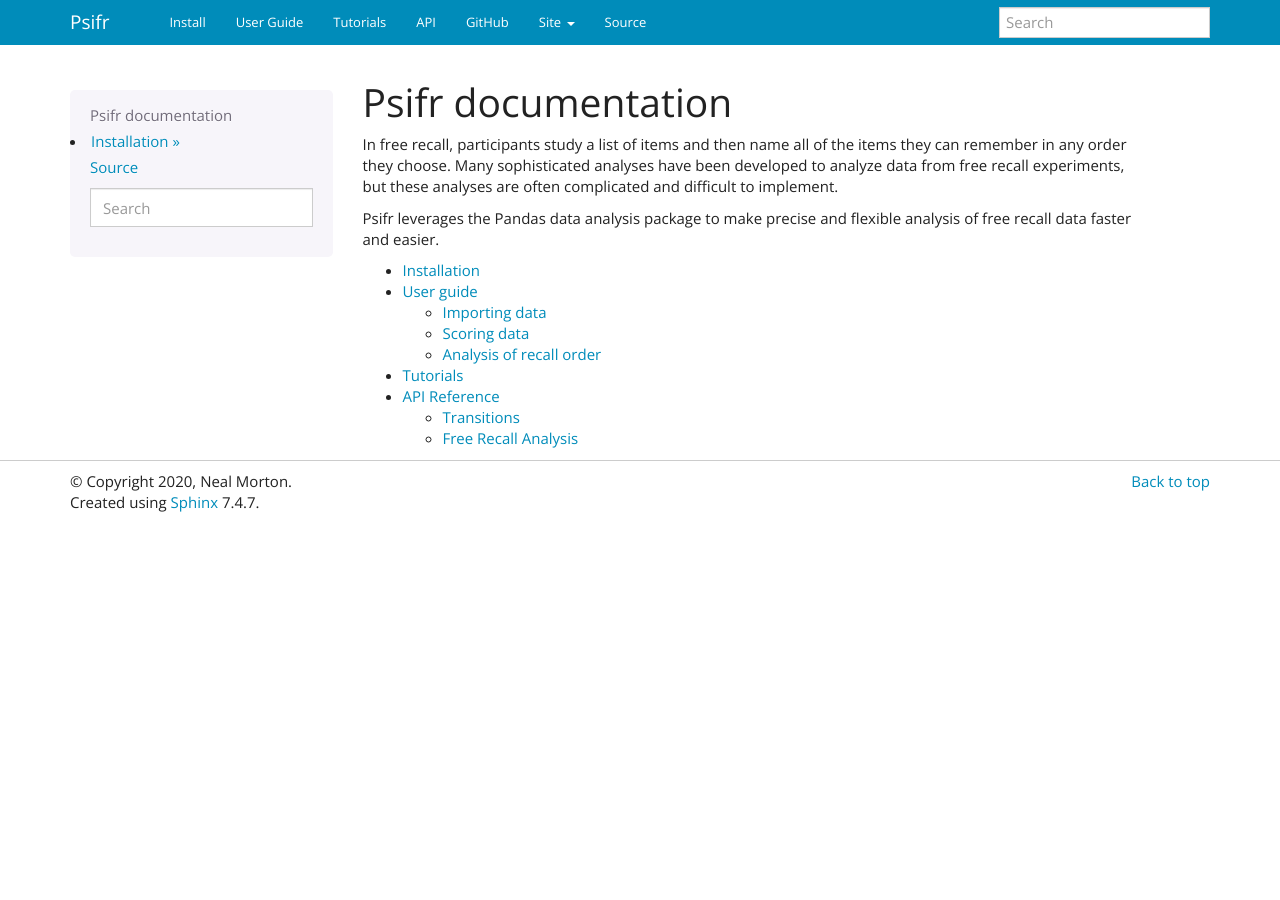
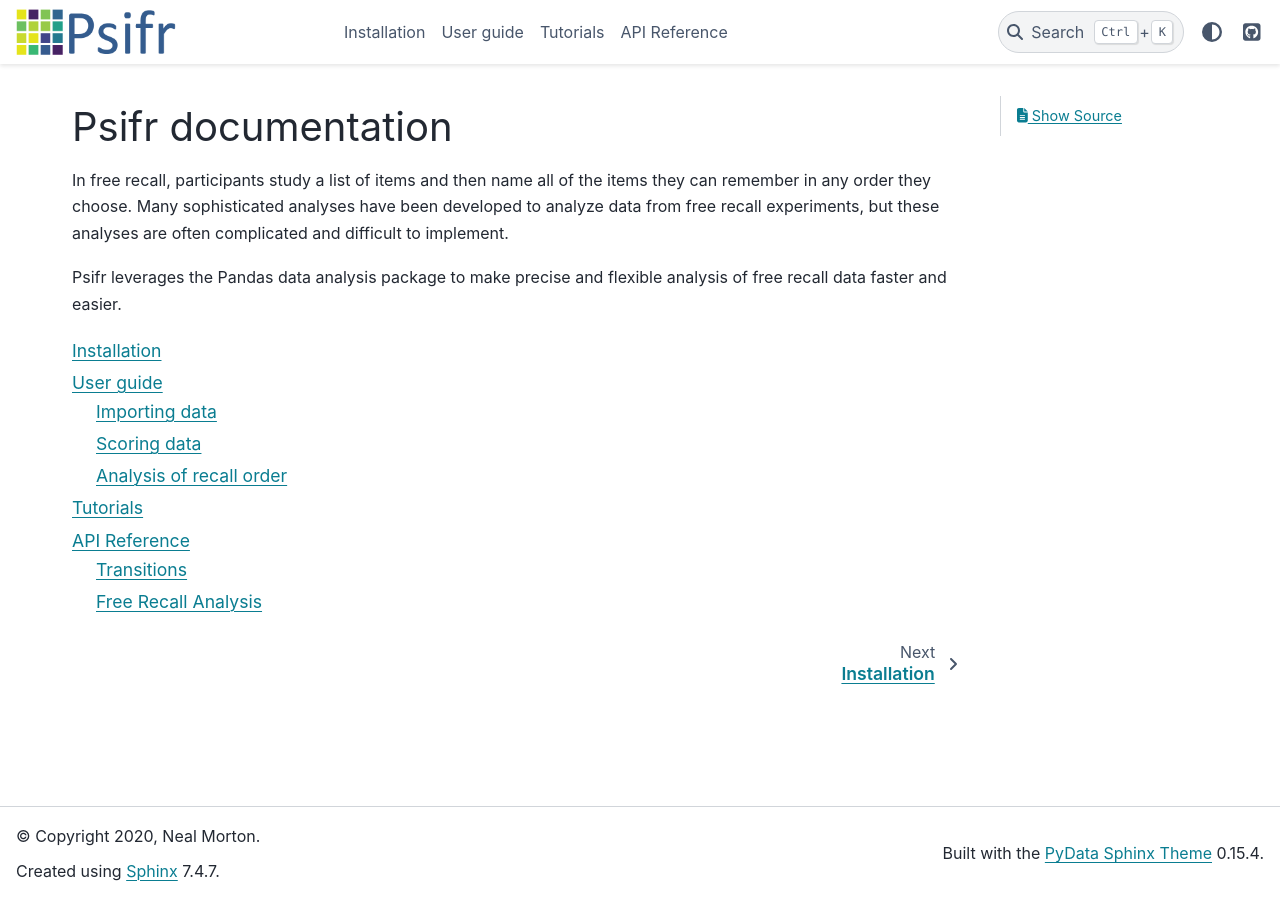
Before and after one commit to mortonne/psifr, a Sphinx documentation site: the page built from docs/index.rst, in a window 1280 px wide. Built offline with Sphinx 7.4.7 and the PyData theme 0.15.4, drawn with Linux system fonts in a browser that asks for light colours; some of the changed lines change nothing that is shown.

Commit message:
docs: switch to pydata sphinx theme

```diff
--- a/docs/conf.py
+++ b/docs/conf.py
@@ -13,7 +13,6 @@
 # import os
 # import sys
 # sys.path.insert(0, os.path.abspath('.'))
-import sphinx_bootstrap_theme
 
 # -- Project information -----------------------------------------------------
 
@@ -30,11 +29,15 @@
 # Add any Sphinx extension module names here, as strings. They can be
 # extensions coming with Sphinx (named 'sphinx.ext.*') or your custom
 # ones.
-extensions = ['sphinx.ext.autodoc',
-              'IPython.sphinxext.ipython_console_highlighting',
-              'IPython.sphinxext.ipython_directive',
-              'sphinx.ext.napoleon'
+extensions = [
+    'sphinx.ext.autodoc',
+    'sphinx.ext.autosummary',
+    'IPython.sphinxext.ipython_console_highlighting',
+    'IPython.sphinxext.ipython_directive',
+    'sphinx.ext.napoleon'
 ]
+
+autosummary_generate = True
 
 # Add any paths that contain templates here, relative to this directory.
 templates_path = ['_templates']
@@ -50,8 +53,7 @@
 # The theme to use for HTML and HTML Help pages.  See the documentation for
 # a list of builtin themes.
 #
-html_theme = 'bootstrap'
-html_theme_path = sphinx_bootstrap_theme.get_html_theme_path()
+html_theme = 'pydata_sphinx_theme'
 
 # (Optional) Logo. Should be small enough to fit the navbar (ideally 24x24).
 # Path should be relative to the ``_static`` files directory.
@@ -60,77 +62,7 @@
 # Theme options are theme-specific and customize the look and feel of a
 # theme further.
 html_theme_options = {
-    # Navigation bar title. (Default: ``project`` value)
-    'navbar_title': "Psifr",
-
-    # Tab name for entire site. (Default: "Site")
-    'navbar_site_name': "Site",
-
-    # A list of tuples containing pages or urls to link to.
-    # Valid tuples should be in the following forms:
-    #    (name, page)                 # a link to a page
-    #    (name, "/aa/bb", 1)          # a link to an arbitrary relative url
-    #    (name, "http://example.com", True) # arbitrary absolute url
-    # Note the "1" or "True" value above as the third argument to indicate
-    # an arbitrary url.
-    'navbar_links': [
-        ("Install", "usage/installation"),
-        ("User Guide", "guide/overview"),
-        ("Tutorials", "tutorials/overview"),
-        ("API", "api/overview"),
-        ("GitHub", "https://github.com/mortonne/psifr", True)
-    ],
-
-    # Render the next and previous page links in navbar. (Default: true)
-    'navbar_sidebarrel': False,
-
-    # Render the current pages TOC in the navbar. (Default: true)
-    'navbar_pagenav': False,
-
-    # Tab name for the current pages TOC. (Default: "Page")
-    'navbar_pagenav_name': "Page",
-
-    # Global TOC depth for "site" navbar tab. (Default: 1)
-    # Switching to -1 shows all levels.
-    'globaltoc_depth': 1,
-
-    # Include hidden TOCs in Site navbar?
-    #
-    # Note: If this is "false", you cannot have mixed ``:hidden:`` and
-    # non-hidden ``toctree`` directives in the same page, or else the build
-    # will break.
-    #
-    # Values: "true" (default) or "false"
-    'globaltoc_includehidden': "true",
-
-    # HTML navbar class (Default: "navbar") to attach to <div> element.
-    # For black navbar, do "navbar navbar-inverse"
-    'navbar_class': "navbar navbar-inverse",
-
-    # Fix navigation bar to top of page?
-    # Values: "true" (default) or "false"
-    'navbar_fixed_top': "true",
-
-    # Location of link to source.
-    # Options are "nav" (default), "footer" or anything else to exclude.
-    'source_link_position': "nav",
-
-    # Bootswatch (http://bootswatch.com/) theme.
-    #
-    # Options are nothing (default) or the name of a valid theme
-    # such as "cosmo" or "sandstone".
-    #
-    # The set of valid themes depend on the version of Bootstrap
-    # that's used (the next config option).
-    #
-    # Currently, the supported themes are:
-    # - Bootstrap 2: https://bootswatch.com/2
-    # - Bootstrap 3: https://bootswatch.com/3
-    'bootswatch_theme': "yeti",
-
-    # Choose Bootstrap version.
-    # Values: "3" (default) or "2" (in quotes)
-    'bootstrap_version': "3",
+    "github_url": "https://github.com/mortonne/psifr",
 }
 
 # Add any paths that contain custom static files (such as style sheets) here,
```
